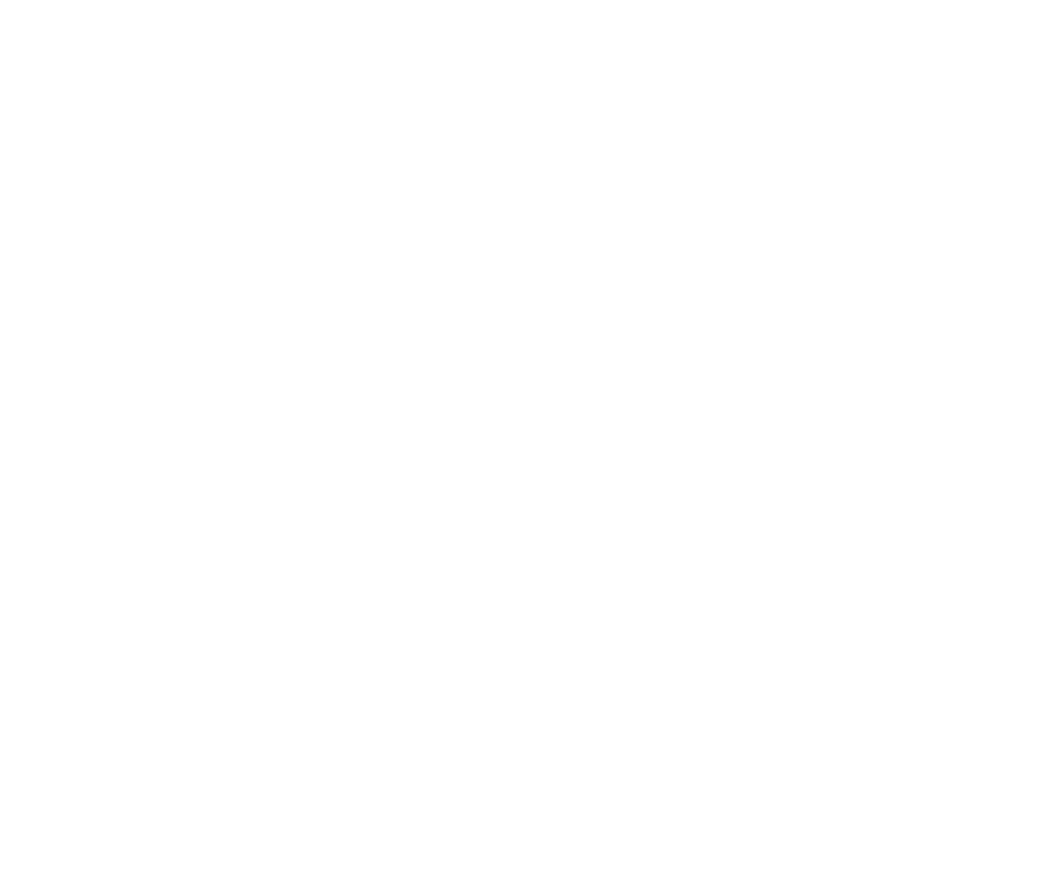
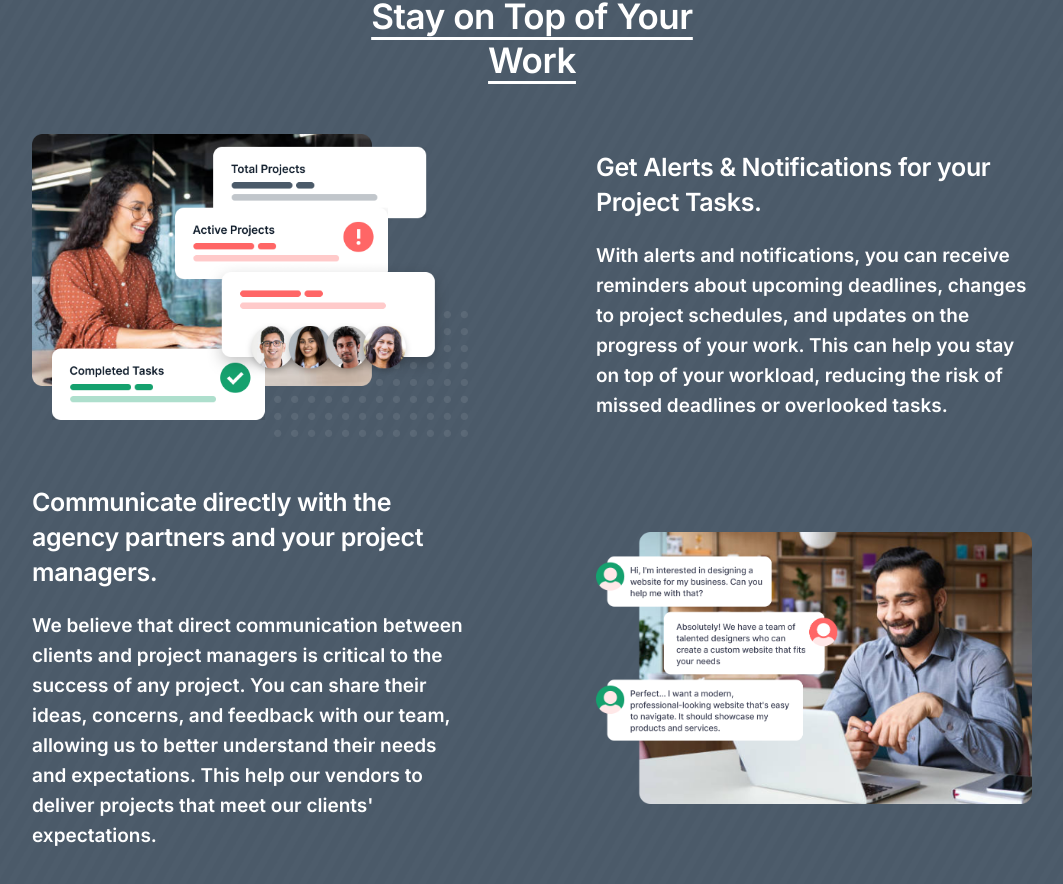
Before and after one commit to proalamin/test-2, a Next.js app: page /home in a window 1280 px wide. Shown: the part 5550-6434 px from the top of the page, without its empty margins (108-1171 px from the left). Before the commit the page ends 5422 px from the top, so only its background shows below. Built offline with nearby package versions, Linux system fonts and the light colour scheme.

Commit message:
Stay ON Top Section Added

```diff
--- /dev/null
+++ b/src/components/StayOnTop/index.tsx
@@ -0,0 +1,57 @@
+import React from "react";
+import { StayOnTopInterface } from "@/types";
+import { Img } from "@/utils/Img";
+
+export const StayOnTop: React.FC<StayOnTopInterface> = (props) => {
+    const { image, title, subtitle, featured_1, featured_2 } = props;
+
+    return <div
+        style={{ backgroundImage: `url(${image})` }}
+        className="bg-[length:100%_100%] bg-center bg-no-repeat px-[140px] pt-[100px] pb-[180px]"
+    >
+        <div className="max-w-[1380px] mx-auto">
+            <div className="max-w-[395px] mx-auto text-center mb-[52px]">
+                <h6 className="text-[12px] leading-[12px] tracking-[1.66px] font-medium pb-[10px] uppercase text-primaryAccent">
+                    {title}
+                </h6>
+                <h2 className="text-[35px] leading-[44px] underline underline-offset-[8px] tracking-[-0.44px] font-semibold text-primaryAccent">
+                    {subtitle}
+                </h2>
+            </div>
+            <div className="flex items-center gap-[128px] mb-[48px]">
+                <div className="flex-1">
+                    <Img src={featured_1.image} alt={featured_1.title} className="w-auto h-auto"/>
+                </div>
+                <div className="flex-1">
+                    <h3
+                        className="text-[25px] leading-[35px] tracking-[-0.34px] mb-[21px] font-semibold text-primaryAccent"
+                    >
+                        {featured_1.title}
+                    </h3>
+                    <p
+                        className="text-[19px] leading-[30px] font-semibold text-primaryAccent"
+                    >
+                        {featured_1.description}
+                    </p>
+                </div>
+            </div>
+            <div className="flex items-center gap-[128px]">
+                <div className="flex-1">
+                    <h3
+                        className="text-[25px] leading-[35px] tracking-[-0.34px] mb-[21px] font-semibold text-primaryAccent"
+                    >
+                        {featured_2.title}
+                    </h3>
+                    <p
+                        className="text-[19px] leading-[30px] font-semibold text-primaryAccent"
+                    >
+                        {featured_2.description}
+                    </p>
+                </div>
+                <div className="flex-1">
+                    <Img src={featured_2.image} alt={featured_2.title} className="w-auto h-auto"/>
+                </div>
+            </div>
+        </div>
+    </div>
+}
--- a/src/pages/home.tsx
+++ b/src/pages/home.tsx
@@ -5,6 +5,7 @@ import {
     HowItWorksItemInterface,
     OurClientInterface,
     ServiceInterface,
+    StayOnTopInterface,
     TrackYourProjectItemInterface,
     WhyChooseUsItemInterface
 } from "@/types";
@@ -12,6 +13,7 @@ import { About } from "@/components/About";
 import { WhyChooseUs } from "@/components/WhyChooseUs";
 import { HowItWorks } from "@/components/HowItWorks";
 import { TrackYourProject } from "@/components/TrackYourProject";
+import { StayOnTop } from "@/components/StayOnTop";
 
 const Home: React.FC = () => {
 
@@ -159,6 +161,22 @@ const Home: React.FC = () => {
         },
     ];
 
+    const stayOnTopData: StayOnTopInterface = {
+        image: "/images/stay-on-top-bg.png",
+        title: "EASY COMMUNICATION",
+        subtitle: "Stay on Top of Your Work",
+        featured_1: {
+            image: "/images/alerts-featured.png",
+            title: "Get Alerts & Notifications for your Project Tasks.",
+            description: "With alerts and notifications, you can receive reminders about upcoming deadlines, changes to project schedules, and updates on the progress of your work. This can help you stay on top of your workload, reducing the risk of missed deadlines or overlooked tasks.",
+        },
+        featured_2: {
+            image: "/images/comunicate-directly-featured.png",
+            title: "Communicate directly with the agency partners and your project managers.",
+            description: "We believe that direct communication between clients and project managers is critical to the success of any project. You can share their ideas, concerns, and feedback with our team, allowing us to better understand their needs and expectations. This help our vendors to deliver projects that meet our clients' expectations.",
+        }
+    };
+
     return <div>
         <Banner
             image={"/images/banner.png"}
@@ -202,6 +220,14 @@ const Home: React.FC = () => {
             description="Easily track & ensure that your project is completed to your satisfaction."
             items={trackYourProjectData}
         />
+
+        <StayOnTop
+            image={stayOnTopData.image}
+            title={stayOnTopData.title}
+            subtitle={stayOnTopData.subtitle}
+            featured_1={stayOnTopData.featured_1}
+            featured_2={stayOnTopData.featured_2}
+        />
     </div>
 }
 
```
Also changed, not shown: src/types.ts (+14 -0 lines), public/images/stay-on-top-bg.png (added).
